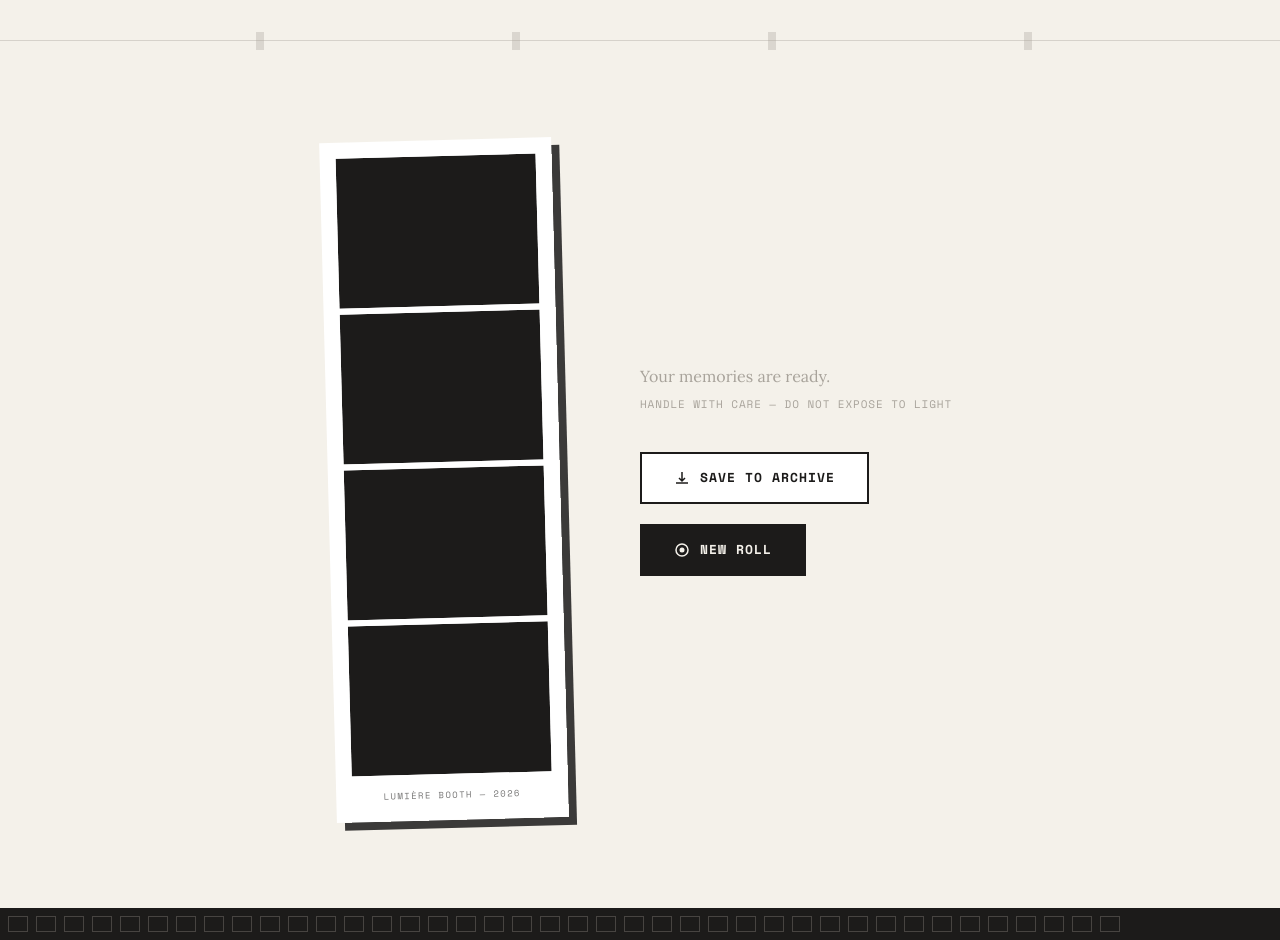
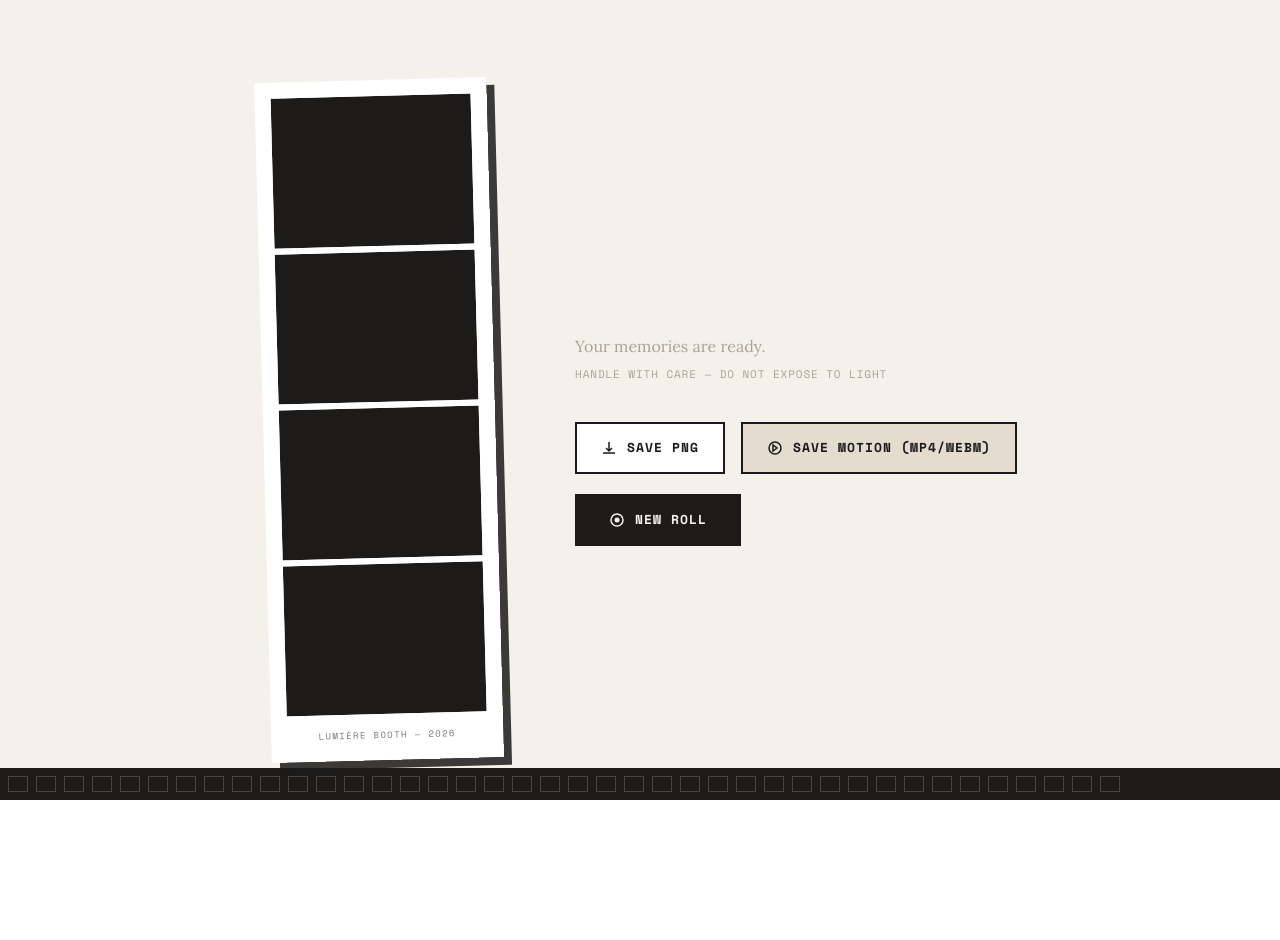
Before and after one commit to hendryriq/lumiere-booth, a Next.js app: page /print-tray in a window 1280 px wide. After the commit the page ends 800 px from the top, so only its background shows below. Built offline with nearby package versions, Linux system fonts and the light colour scheme.

Commit message:
feat: add support for motion video clips to photobooth store and preview components

```diff
--- a/app/darkroom/page.tsx
+++ b/app/darkroom/page.tsx
@@ -4,6 +4,62 @@ import { useRef, useState, forwardRef } from "react";
 import { useRouter } from "next/navigation";
 import { usePhotoboothStore, LayoutType, FrameType, FilmFilterType } from "@/store/photobooth";
 import { applyAnalogFilter, FILTER_CSS } from "@/lib/utils";
+
+function DarkroomPhotoFrame({ index, style, filterCss, photoUrl, videoUrl, selectedFrame }: { index: number, style: React.CSSProperties, filterCss: string, photoUrl: string | undefined, videoUrl: string | undefined, selectedFrame: string }) {
+  const [isHovered, setIsHovered] = useState(false);
+  const videoRef = useRef<HTMLVideoElement>(null);
+
+  const handleMouseEnter = () => {
+    setIsHovered(true);
+    if (videoRef.current) videoRef.current.play().catch(() => {});
+  };
+
+  const handleMouseLeave = () => {
+    setIsHovered(false);
+    if (videoRef.current) {
+      videoRef.current.pause();
+      videoRef.current.currentTime = 0;
+    }
+  };
+
+  return (
+    <div
+      style={{
+        ...style,
+        backgroundColor: "#1C1B1A",
+        overflow: "hidden",
+        position: "relative",
+        cursor: videoUrl ? "pointer" : "default",
+        outline: selectedFrame === "stamp-border" ? "3px dashed #A8A39B" : "none",
+        outlineOffset: "-4px",
+      }}
+      onMouseEnter={handleMouseEnter}
+      onMouseLeave={handleMouseLeave}
+    >
+      {photoUrl ? (
+        <>
+          <img src={photoUrl} alt={`Photo ${index + 1}`} style={{ width: "100%", height: "100%", objectFit: "cover", filter: filterCss, position: "absolute", inset: 0, zIndex: 1, opacity: isHovered && videoUrl ? 0 : 1, transition: "opacity 300ms ease" }} />
+          {videoUrl && (
+            <video
+              ref={videoRef}
+              src={videoUrl}
+              muted
+              loop
+              playsInline
+              style={{ width: "100%", height: "100%", objectFit: "cover", filter: filterCss, position: "absolute", inset: 0, zIndex: 2, opacity: isHovered ? 1 : 0, transition: "opacity 300ms ease", transform: "scaleX(-1)" }}
+            />
+          )}
+        </>
+      ) : (
+        <div style={{ width: "100%", height: "100%", display: "flex", alignItems: "center", justifyContent: "center", border: "1px dashed #444", position: "absolute", inset: 0 }}>
+          <span style={{ fontFamily: "'Space Mono', monospace", fontSize: "10px", color: "#555", textTransform: "uppercase", letterSpacing: "0.05em", textAlign: "center" }}>
+            DRAG NEGATIVE<br/>HERE
+          </span>
+        </div>
+      )}
+    </div>
+  );
+}
 
 const LAYOUTS: { id: LayoutType; label: string; description: string; icon: React.ReactNode }[] = [
   {
@@ -51,7 +107,7 @@ const FRAMES: { id: FrameType; label: string; description: string; color: string
 
 // --- Preview Canvas ---
 const PreviewCanvas = forwardRef<HTMLDivElement>(function PreviewCanvas(_, ref) {
-  const { photos, selectedLayout, selectedFrame, selectedFilter } = usePhotoboothStore();
+  const { photos, videos, selectedLayout, selectedFrame, selectedFilter } = usePhotoboothStore();
 
   const borderStyle = {
     "minimalist-mono": { bg: "#FFFFFF", border: "8px solid #FFFFFF", accent: "#1C1B1A" },
@@ -60,31 +116,7 @@ const PreviewCanvas = forwardRef<HTMLDivElement>(function PreviewCanvas(_, ref)
   }[selectedFrame];
 
   const renderPhoto = (index: number, style: React.CSSProperties) => (
-    <div
-      key={index}
-      style={{
-        ...style,
-        backgroundColor: "#1C1B1A",
-        overflow: "hidden",
-        position: "relative",
-        outline: selectedFrame === "stamp-border" ? "3px dashed #A8A39B" : "none",
-        outlineOffset: "-4px",
-      }}
-    >
-      {photos[index] ? (
-        <img
-          src={photos[index]}
-          alt={`Photo ${index + 1}`}
-          style={{ width: "100%", height: "100%", objectFit: "cover", filter: FILTER_CSS[selectedFilter] }}
-        />
-      ) : (
-        <div style={{ width: "100%", height: "100%", display: "flex", alignItems: "center", justifyContent: "center", border: "1px dashed #444" }}>
-          <span style={{ fontFamily: "'Space Mono', monospace", fontSize: "10px", color: "#555", textTransform: "uppercase", letterSpacing: "0.05em" }}>
-            DRAG NEGATIVE HERE
-          </span>
-        </div>
-      )}
-    </div>
+    <DarkroomPhotoFrame key={index} index={index} style={style} filterCss={FILTER_CSS[selectedFilter]} photoUrl={photos[index]} videoUrl={videos[index]} selectedFrame={selectedFrame} />
   );
 
   return (
@@ -298,7 +330,10 @@ export default function DarkroomPage() {
             {photos.length}/4 FRAMES LOADED
           </span>
           <button
-            onClick={() => router.push("/viewfinder")}
+            onClick={() => {
+              usePhotoboothStore.getState().clearPhotos();
+              router.push("/viewfinder");
+            }}
             style={{ height: "40px", padding: "0 16px", backgroundColor: "transparent", border: "1px solid #A8A39B", color: "#A8A39B", fontFamily: "'Space Mono', monospace", fontSize: "11px", fontWeight: 700, letterSpacing: "0.08em", textTransform: "uppercase", cursor: "pointer", display: "flex", alignItems: "center", gap: "8px", transition: "color 150ms, border-color 150ms" }}
             onMouseEnter={(e) => { e.currentTarget.style.color = "#1C1B1A"; e.currentTarget.style.borderColor = "#1C1B1A"; }}
             onMouseLeave={(e) => { e.currentTarget.style.color = "#A8A39B"; e.currentTarget.style.borderColor = "#A8A39B"; }}
@@ -310,7 +345,7 @@ export default function DarkroomPage() {
             className="btn-press"
             style={{ height: "40px", padding: "0 24px", backgroundColor: "#D24B36", border: "2px solid #1C1B1A", color: "#FFFFFF", fontFamily: "'Space Mono', monospace", fontSize: "12px", fontWeight: 700, letterSpacing: "0.08em", textTransform: "uppercase", cursor: "pointer", boxShadow: "3px 3px 0 #1C1B1A" }}
           >
-            DEVELOP PRINTS →
+            PRINTS →
           </button>
         </div>
       </div>
--- a/app/print-tray/page.tsx
+++ b/app/print-tray/page.tsx
@@ -4,11 +4,57 @@ import { useEffect, useState } from "react";
 import { useRouter } from "next/navigation";
 import { usePhotoboothStore } from "@/store/photobooth";
 import { downloadImage, FILTER_CSS } from "@/lib/utils";
+import { useRef } from "react";
+
+function PhotoFrame({ index, style, filterCss, photoUrl, videoUrl }: { index: number, style: React.CSSProperties, filterCss: string, photoUrl: string | undefined, videoUrl: string | undefined }) {
+  const [isHovered, setIsHovered] = useState(false);
+  const videoRef = useRef<HTMLVideoElement>(null);
+
+  const handleMouseEnter = () => {
+    setIsHovered(true);
+    if (videoRef.current) videoRef.current.play().catch(() => {});
+  };
+
+  const handleMouseLeave = () => {
+    setIsHovered(false);
+    if (videoRef.current) {
+      videoRef.current.pause();
+      videoRef.current.currentTime = 0;
+    }
+  };
+
+  return (
+    <div
+      style={{ ...style, backgroundColor: "#1C1B1A", overflow: "hidden", position: "relative", cursor: videoUrl ? "pointer" : "default" }}
+      onMouseEnter={handleMouseEnter}
+      onMouseLeave={handleMouseLeave}
+    >
+      {photoUrl ? (
+        <>
+          <img src={photoUrl} alt={`Photo ${index + 1}`} style={{ width: "100%", height: "100%", objectFit: "cover", filter: filterCss, position: "absolute", inset: 0, zIndex: 1, opacity: isHovered && videoUrl ? 0 : 1, transition: "opacity 300ms ease" }} />
+          {videoUrl && (
+            <video
+              ref={videoRef}
+              src={videoUrl}
+              muted
+              loop
+              playsInline
+              style={{ width: "100%", height: "100%", objectFit: "cover", filter: filterCss, position: "absolute", inset: 0, zIndex: 2, opacity: isHovered ? 1 : 0, transition: "opacity 300ms ease", transform: "scaleX(-1)" }}
+            />
+          )}
+        </>
+      ) : (
+        <div style={{ width: "100%", height: "100%", backgroundColor: "#1C1B1A" }} />
+      )}
+    </div>
+  );
+}
 
 export default function PrintTrayPage() {
   const router = useRouter();
-  const { finalImageUrl, photos, selectedLayout, selectedFrame, selectedFilter, resetSession } = usePhotoboothStore();
+  const { finalImageUrl, photos, videos, selectedLayout, selectedFrame, selectedFilter, resetSession } = usePhotoboothStore();
   const [isDeveloped, setIsDeveloped] = useState(false);
+  const [isExportingVideo, setIsExportingVideo] = useState(false);
 
   useEffect(() => {
     const t = setTimeout(() => setIsDeveloped(true), 3100);
@@ -19,8 +65,139 @@ export default function PrintTrayPage() {
     if (finalImageUrl) {
       downloadImage(finalImageUrl, `lumiere-booth-${Date.now()}.png`);
     } else {
-      // Fallback: alert if no image
-      alert("No image to download. Please go back and develop your prints.");
+      alert("No image to download");
+    }
+  };
+
+  const exportMotionLayout = async () => {
+    if (!videos || !videos.length) return alert("No motion clips to export.");
+    setIsExportingVideo(true);
+
+    try {
+      // 1. Create hidden video players
+      const videoElements = videos.map(src => {
+        const v = document.createElement("video");
+        v.src = src;
+        v.muted = true;
+        v.playsInline = true;
+        v.crossOrigin = "anonymous";
+        v.loop = true;
+        return v;
+      });
+      await Promise.all(videoElements.map(v => v.play().catch(() => {})));
+
+      // 2. Setup canvas
+      const canvas = document.createElement("canvas");
+      const ctx = canvas.getContext("2d");
+      if (!ctx) throw new Error("No 2d context");
+
+      const frameConfig = {
+        "minimalist-mono": { bg: "#FFFFFF", text: "#1C1B1A" },
+        "vintage-floral": { bg: "#E5DCD0", text: "#8B6F47" },
+        "stamp-border": { bg: "#F4F1EA", text: "#1C1B1A" },
+      }[selectedFrame];
+
+      let cw = 0, ch = 0;
+      const drawItems: { v: HTMLVideoElement, x: number, y: number, w: number, h: number }[] = [];
+      const textItems: { text: string, font: string, x: number, y: number, color: string }[] = [];
+
+      const copyright = `LUMIÈRE BOOTH — ${new Date().getFullYear()}`;
+
+      if (selectedLayout === "strip-1x4") {
+        cw = 232; ch = 675;
+        for (let i = 0; i < 4; i++) {
+          if (videoElements[i]) drawItems.push({ v: videoElements[i], x: 16, y: 16 + i * (150 + 6), w: 200, h: 150 });
+        }
+        textItems.push({ text: copyright, font: "9px 'Space Mono', monospace", x: cw / 2, y: ch - 12, color: frameConfig.text });
+      } else if (selectedLayout === "grid-2x2") {
+        cw = 392; ch = 413;
+        if (videoElements[0]) drawItems.push({ v: videoElements[0], x: 16, y: 16, w: 177, h: 175 });
+        if (videoElements[1]) drawItems.push({ v: videoElements[1], x: 16 + 177 + 6, y: 16, w: 177, h: 175 });
+        if (videoElements[2]) drawItems.push({ v: videoElements[2], x: 16, y: 16 + 175 + 6, w: 177, h: 175 });
+        if (videoElements[3]) drawItems.push({ v: videoElements[3], x: 16 + 177 + 6, y: 16 + 175 + 6, w: 177, h: 175 });
+        textItems.push({ text: copyright, font: "9px 'Space Mono', monospace", x: cw / 2, y: ch - 12, color: frameConfig.text });
+      } else if (selectedLayout === "polaroid-single") {
+        cw = 312; ch = 352;
+        if (videoElements[0]) drawItems.push({ v: videoElements[0], x: 16, y: 16, w: 280, h: 280 });
+        textItems.push({ text: "LUMIÈRE", font: "18px 'Fraunces', serif", x: cw / 2, y: ch - 18, color: frameConfig.text });
+      }
+
+      const scale = 2;
+      canvas.width = cw * scale;
+      canvas.height = ch * scale;
+      ctx.scale(scale, scale);
+
+      const stream = canvas.captureStream(30);
+      let mimeType = 'video/webm';
+      let extension = 'webm';
+      if (MediaRecorder.isTypeSupported('video/mp4')) {
+        mimeType = 'video/mp4';
+        extension = 'mp4';
+      } else if (MediaRecorder.isTypeSupported('video/webm;codecs=vp9')) {
+        mimeType = 'video/webm;codecs=vp9';
+      }
+
+      const recorder = new MediaRecorder(stream, { mimeType, videoBitsPerSecond: 2500000 });
+      const chunks: BlobPart[] = [];
+      recorder.ondataavailable = e => { if (e.data.size > 0) chunks.push(e.data); };
+
+      let animationId: number;
+
+      const drawLoop = () => {
+        ctx.fillStyle = frameConfig.bg;
+        ctx.fillRect(0, 0, cw, ch);
+
+        ctx.filter = FILTER_CSS[selectedFilter] || "none";
+
+        drawItems.forEach(item => {
+          ctx.save();
+          ctx.translate(item.x + item.w, item.y);
+          ctx.scale(-1, 1);
+          ctx.drawImage(item.v, 0, 0, item.w, item.h);
+          ctx.restore();
+        });
+
+        ctx.filter = "none";
+        if (selectedFrame === "stamp-border") {
+          ctx.strokeStyle = "#A8A39B";
+          ctx.setLineDash([4, 4]);
+          ctx.lineWidth = 1.5;
+          drawItems.forEach(item => {
+            ctx.strokeRect(item.x - 2, item.y - 2, item.w + 4, item.h + 4);
+          });
+        }
+
+        ctx.textAlign = "center";
+
+        textItems.forEach(item => {
+          ctx.fillStyle = item.color;
+          ctx.font = item.font;
+          ctx.globalAlpha = 0.6;
+          ctx.fillText(item.text, item.x, item.y);
+          ctx.globalAlpha = 1.0;
+        });
+
+        animationId = requestAnimationFrame(drawLoop);
+      };
+
+      drawLoop();
+      recorder.start();
+
+      setTimeout(() => {
+        recorder.onstop = () => {
+          cancelAnimationFrame(animationId);
+          videoElements.forEach(v => v.pause());
+          const blob = new Blob(chunks, { type: mimeType });
+          downloadImage(URL.createObjectURL(blob), `lumiere-motion-layout-${Date.now()}.${extension}`);
+          setIsExportingVideo(false);
+        };
+        recorder.stop();
+      }, 10000);
+
+    } catch (e) {
+      console.error(e);
+      alert("Failed to export motion layout");
+      setIsExportingVideo(false);
     }
   };
 
@@ -37,17 +214,11 @@ export default function PrintTrayPage() {
   }[selectedFrame];
 
   const renderPhoto = (index: number, style: React.CSSProperties) => (
-    <div key={index} style={{ ...style, backgroundColor: "#1C1B1A", overflow: "hidden" }}>
-      {photos[index] ? (
-        <img src={photos[index]} alt={`Photo ${index + 1}`} style={{ width: "100%", height: "100%", objectFit: "cover", filter: FILTER_CSS[selectedFilter] }} />
-      ) : (
-        <div style={{ width: "100%", height: "100%", backgroundColor: "#1C1B1A" }} />
-      )}
-    </div>
+    <PhotoFrame key={index} index={index} style={style} filterCss={FILTER_CSS[selectedFilter]} photoUrl={photos[index]} videoUrl={videos[index]} />
   );
 
   return (
-    <main style={{ minHeight: "100vh", backgroundColor: "#F4F1EA", display: "flex", flexDirection: "column", alignItems: "center", position: "relative", overflow: "auto", paddingTop: "80px", paddingBottom: "80px" }}>
+    <main style={{ minHeight: "100vh", backgroundColor: "#F4F1EA", display: "flex", flexDirection: "column", alignItems: "center", position: "relative", overflow: "auto", paddingTop: "80px" }}>
 
       {/* Progress bar at top */}
       {!isDeveloped && (
@@ -55,15 +226,6 @@ export default function PrintTrayPage() {
           <div className="progress-fill" style={{ height: "100%", backgroundColor: "#D24B36" }} />
         </div>
       )}
-
-      {/* Drying rack wires decoration */}
-      <div style={{ position: "absolute", top: 0, left: 0, right: 0, height: "80px", pointerEvents: "none" }}>
-        <div style={{ position: "absolute", top: "40px", left: 0, right: 0, height: "1px", backgroundColor: "#A8A39B", opacity: 0.4 }} />
-        {/* Clothespins */}
-        {[20, 40, 60, 80].map((pct) => (
-          <div key={pct} style={{ position: "absolute", top: "32px", left: `${pct}%`, width: "8px", height: "18px", backgroundColor: "#A8A39B", opacity: 0.35 }} />
-        ))}
-      </div>
 
       {/* Main Content Area */}
       <div style={{ display: "flex", flexWrap: "wrap", justifyContent: "center", alignItems: "center", gap: "80px", maxWidth: "1200px", width: "100%", zIndex: 10 }}>
@@ -74,23 +236,9 @@ export default function PrintTrayPage() {
           style={{
             transform: "rotate(-1.5deg)",
             boxShadow: "8px 8px 0px 0px rgba(28,27,26,0.85)",
-            marginTop: "60px",
             marginBottom: "40px",
           }}
         >
-          {finalImageUrl ? (
-            <div style={{ backgroundColor: borderStyle.bg, padding: "16px" }}>
-              <img
-                src={finalImageUrl}
-                alt="Your photobooth strip"
-                style={{ display: "block", maxHeight: "60vh", maxWidth: "80vw", objectFit: "contain" }}
-              />
-              <div style={{ textAlign: "center", padding: "8px 0 4px", fontFamily: "'Space Mono', monospace", fontSize: "9px", color: borderStyle.accent, letterSpacing: "0.15em", textTransform: "uppercase", opacity: 0.6 }}>
-                LUMIÈRE BOOTH — {new Date().getFullYear()}
-              </div>
-            </div>
-          ) : (
-            /* Fallback: reconstruct the strip inline */
           <div style={{ backgroundColor: borderStyle.bg, padding: "16px" }}>
             {selectedLayout === "strip-1x4" && (
               <div style={{ display: "flex", flexDirection: "column", gap: "6px", width: "200px" }}>
@@ -119,7 +267,6 @@ export default function PrintTrayPage() {
               </div>
             )}
           </div>
-          )}
         </div>
 
         {/* Right Side: Status and Actions */}
@@ -144,16 +291,37 @@ export default function PrintTrayPage() {
           {/* Action buttons */}
           {isDeveloped && (
             <div className="fade-in" style={{ display: "flex", flexDirection: "column", alignItems: "flex-start", gap: "20px" }}>
+              <div style={{ display: "flex", gap: "16px" }}>
                 <button
                   onClick={handleDownload}
                   className="btn-press shadow-hard"
-                style={{ height: "52px", padding: "0 32px", backgroundColor: "#FFFFFF", border: "2px solid #1C1B1A", color: "#1C1B1A", fontFamily: "'Space Mono', monospace", fontSize: "13px", fontWeight: 700, letterSpacing: "0.08em", textTransform: "uppercase", cursor: "pointer", display: "flex", alignItems: "center", gap: "10px" }}
+                  style={{ height: "52px", padding: "0 24px", backgroundColor: "#FFFFFF", border: "2px solid #1C1B1A", color: "#1C1B1A", fontFamily: "'Space Mono', monospace", fontSize: "13px", fontWeight: 700, letterSpacing: "0.08em", textTransform: "uppercase", cursor: "pointer", display: "flex", alignItems: "center", gap: "10px" }}
                 >
                   <svg width="16" height="16" viewBox="0 0 16 16" fill="none" stroke="currentColor" strokeWidth="1.5">
                     <path d="M8 2v9M5 8l3 3 3-3M2 13h12" />
                   </svg>
-                SAVE TO ARCHIVE
+                  SAVE PNG
                 </button>
+
+                <button
+                  onClick={exportMotionLayout}
+                  disabled={isExportingVideo}
+                  className="btn-press shadow-hard"
+                  style={{ height: "52px", padding: "0 24px", backgroundColor: isExportingVideo ? "#555" : "#E5DCD0", border: `2px solid ${isExportingVideo ? "#555" : "#1C1B1A"}`, color: isExportingVideo ? "#A8A39B" : "#1C1B1A", fontFamily: "'Space Mono', monospace", fontSize: "13px", fontWeight: 700, letterSpacing: "0.08em", textTransform: "uppercase", cursor: isExportingVideo ? "default" : "pointer", display: "flex", alignItems: "center", gap: "10px", transition: "all 150ms" }}
+                >
+                  {isExportingVideo ? (
+                    <span className="blink">RENDERING...</span>
+                  ) : (
+                    <>
+                      <svg width="16" height="16" viewBox="0 0 16 16" fill="none" stroke="currentColor" strokeWidth="1.5">
+                        <path d="m10 8-4 3V5l4 3Z" />
+                        <circle cx="8" cy="8" r="6" />
+                      </svg>
+                      SAVE MOTION (MP4/WEBM)
+                    </>
+                  )}
+                </button>
+              </div>
 
               <button
                 onClick={() => handleRestart("/viewfinder")}
--- a/app/viewfinder/page.tsx
+++ b/app/viewfinder/page.tsx
@@ -16,8 +16,11 @@ export default function ViewfinderPage() {
   const [isAutoShooting, setIsAutoShooting] = useState(false);
   const [countdown, setCountdown] = useState<number | null>(null);
   const [timerDuration, setTimerDuration] = useState<number>(3);
-  const { photos, addPhoto, clearPhotos, selectedFilter, setFilter } = usePhotoboothStore();
+  const { photos, addPhoto, addVideo, clearPhotos, selectedFilter, setFilter } = usePhotoboothStore();
   const photoCount = photos.length;
+
+  const recorderRef = useRef<MediaRecorder | null>(null);
+  const chunksRef = useRef<BlobPart[]>([]);
 
   useEffect(() => {
     clearPhotos();
@@ -45,7 +48,7 @@ export default function ViewfinderPage() {
   useEffect(() => {
     if (photoCount >= TOTAL_PHOTOS && !isRouting) {
       setIsRouting(true);
-      stopCamera();
+      setTimeout(() => stopCamera(), 600); // Wait for the final 0.5s recording to finish
       setTimeout(() => router.push("/darkroom"), 2000);
     }
   }, [photoCount, isRouting, router, stopCamera]);
@@ -66,6 +69,30 @@ export default function ViewfinderPage() {
       return;
     }
 
+    if (countdown === 2 && videoRef.current && videoRef.current.srcObject) {
+      setTimeout(() => {
+        try {
+          const stream = videoRef.current!.srcObject as MediaStream;
+          let mimeType = 'video/webm';
+          if (MediaRecorder.isTypeSupported('video/webm;codecs=vp9')) mimeType = 'video/webm;codecs=vp9';
+          else if (MediaRecorder.isTypeSupported('video/mp4')) mimeType = 'video/mp4';
+
+          const recorder = new MediaRecorder(stream, { mimeType });
+          recorderRef.current = recorder;
+          chunksRef.current = [];
+          recorder.ondataavailable = e => { if (e.data.size > 0) chunksRef.current.push(e.data); }
+          recorder.onstop = () => {
+            const mime = recorder.mimeType || "video/webm";
+            const blob = new Blob(chunksRef.current, { type: mime });
+            addVideo(URL.createObjectURL(blob));
+          };
+          recorder.start();
+        } catch (err) {
+          console.error("Failed to start MediaRecorder", err);
+        }
+      }, 500); // 1.5s before shutter
+    }
+
     if (countdown > 0) {
       const timer = setTimeout(() => setCountdown(countdown - 1), 1000);
       return () => clearTimeout(timer);
@@ -74,8 +101,15 @@ export default function ViewfinderPage() {
     if (countdown === 0) {
       takePhoto();
       setCountdown(null);
+
+      // 0.5s after shutter
+      setTimeout(() => {
+        if (recorderRef.current && recorderRef.current.state === "recording") {
+          recorderRef.current.stop();
+        }
+      }, 500);
     }
-  }, [isAutoShooting, photoCount, countdown, takePhoto, timerDuration]);
+  }, [isAutoShooting, photoCount, countdown, takePhoto, timerDuration, addVideo]);
 
   return (
     <main style={{ minHeight: "100vh", backgroundColor: "#1C1B1A", display: "flex", flexDirection: "column", alignItems: "center", justifyContent: "center", position: "relative", overflow: "hidden" }}>
--- a/store/photobooth.ts
+++ b/store/photobooth.ts
@@ -13,7 +13,9 @@ export interface PhotoboothState {
 
   // Captured photos (base64 data URLs)
   photos: string[];
+  videos: string[]; // WebM blobs for Motion Print
   addPhoto: (photo: string) => void;
+  addVideo: (video: string) => void;
   clearPhotos: () => void;
 
   // Darkroom selections
@@ -35,6 +37,7 @@ export interface PhotoboothState {
 const initialState = {
   currentScreen: "lobby" as Screen,
   photos: [],
+  videos: [],
   selectedLayout: "strip-1x4" as LayoutType,
   selectedFrame: "minimalist-mono" as FrameType,
   selectedFilter: "ilford-hp5" as FilmFilterType,
@@ -49,7 +52,10 @@ export const usePhotoboothStore = create<PhotoboothState>((set) => ({
   addPhoto: (photo) =>
     set((state) => ({ photos: [...state.photos, photo] })),
 
-  clearPhotos: () => set({ photos: [] }),
+  addVideo: (video) =>
+    set((state) => ({ videos: [...state.videos, video] })),
+
+  clearPhotos: () => set({ photos: [], videos: [] }),
 
   setLayout: (layout) => set({ selectedLayout: layout }),
 
```
Lines whose indentation alone changed are shown as unchanged.
